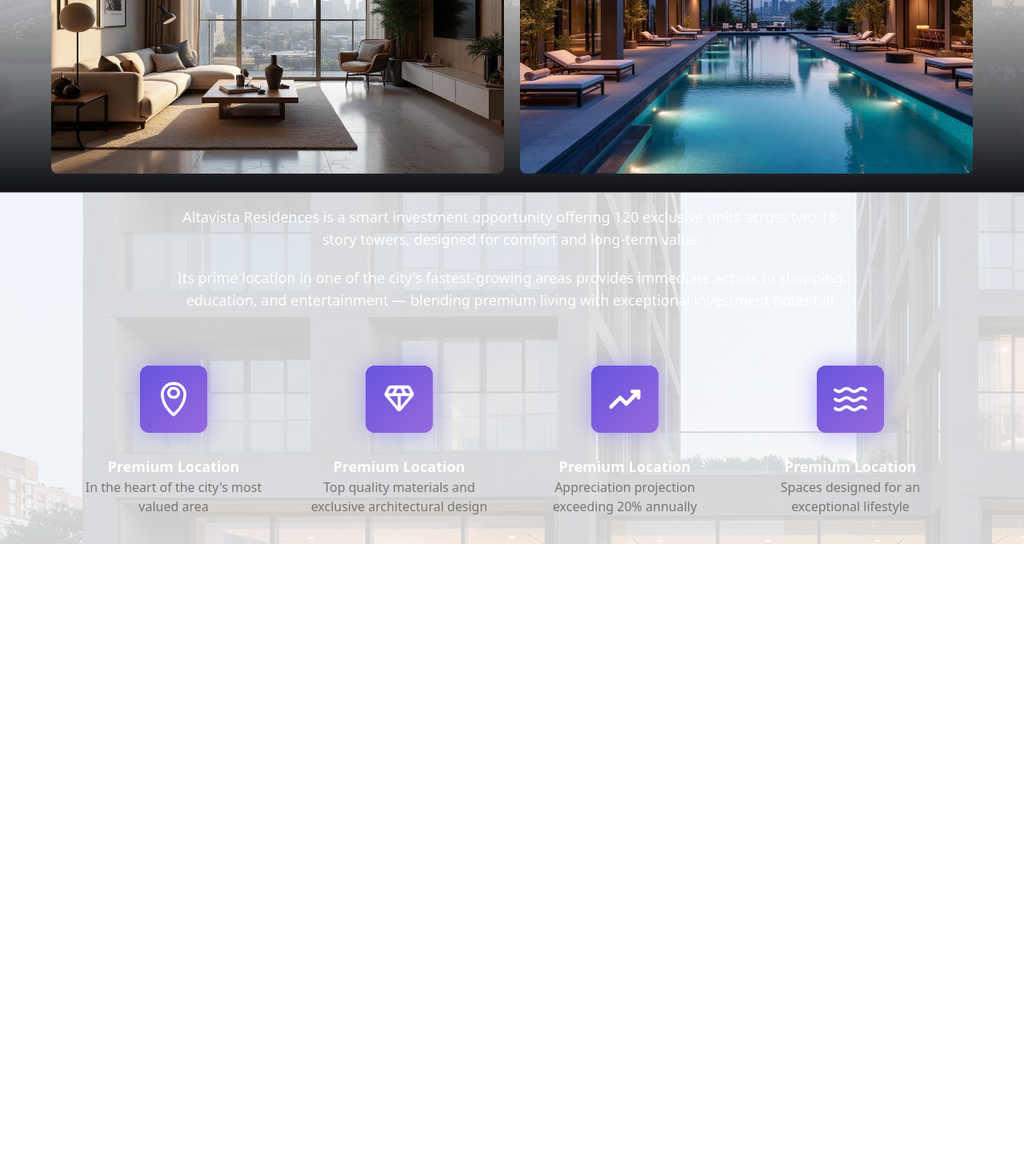
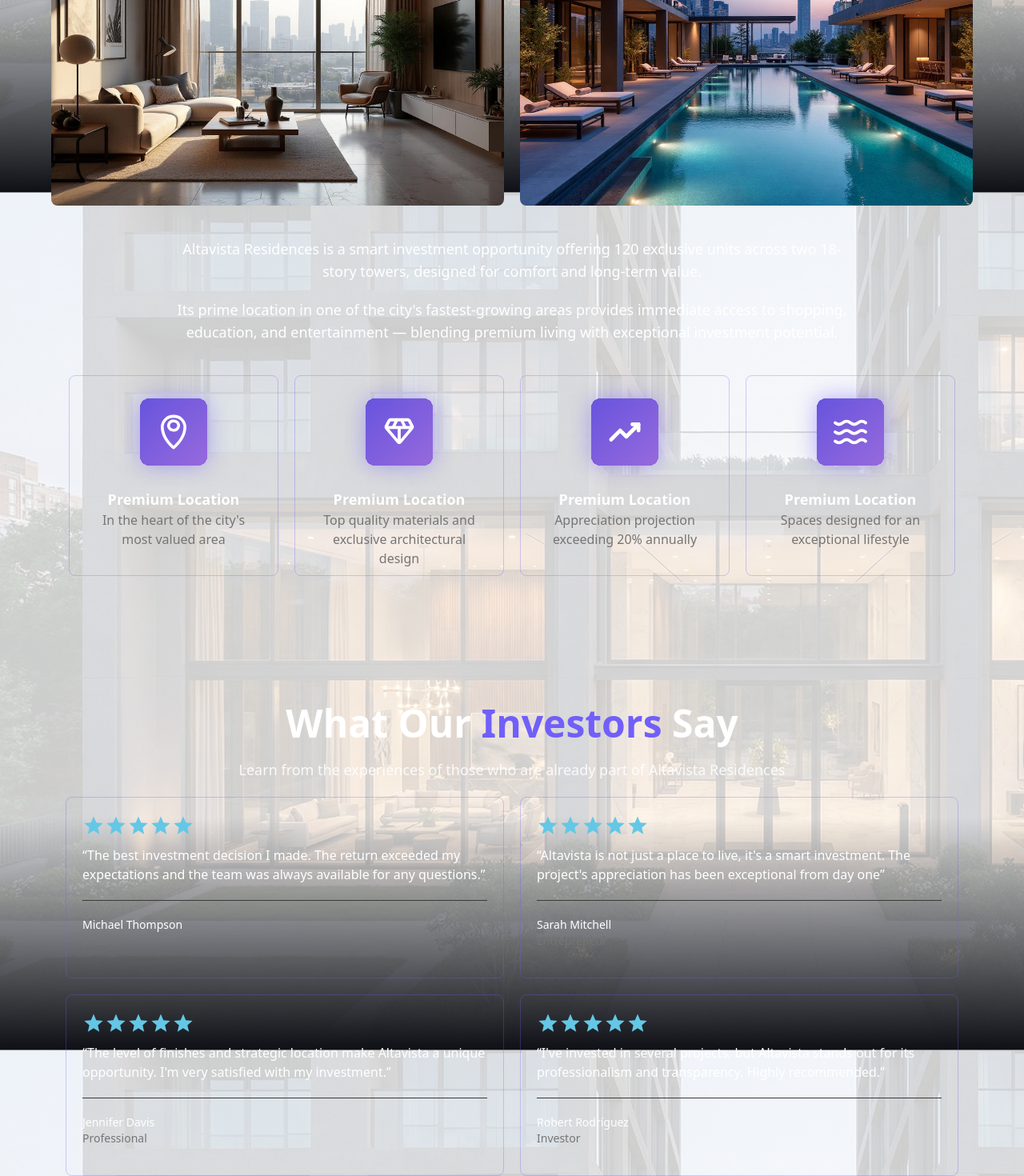
Before and after one commit to Andri-jose/Landing-Page-Real-Estate, a React (Vite) app: page / in a window 1280 px wide. Shown: the part 1903-3373 px from the top of the page at 80% size. Before the commit the page ends 2583 px from the top, so only its background shows below. Built offline with nearby package versions, Linux system fonts and the light colour scheme.

Commit message:
adding reviews

```diff
--- a/src/App.tsx
+++ b/src/App.tsx
@@ -6,6 +6,71 @@ import frame from './assets/icons/frame.svg'
 import diamond from './assets/icons/diamond.svg'
 import investment from './assets/icons/investment.svg'
 import water from './assets/icons/water.svg'
+import stars from './assets/icons/stars.svg'
+
+
+ type Feature = {
+          icon: string;
+          title: string;
+          text: string;
+        };
+
+const features: Feature[] = [
+  {
+    icon: frame,
+    title: "Premium Location",
+    text: "In the heart of the city's most valued area",
+  },
+  {
+    icon: diamond,
+    title: "Premium Location",
+    text: "Top quality materials and exclusive architectural design",
+  },
+  {
+    icon: investment,
+    title: "Premium Location",
+    text: "Appreciation projection exceeding 20% annually",
+  },
+  {
+    icon: water,
+    title: "Premium Location",
+    text: "Spaces designed for an exceptional lifestyle",
+  },
+];
+
+ type Experiences = {
+          stars: string;
+          review: string;
+          name: string;
+          position: string;
+        };
+
+const experience: Experiences[] = [
+  {
+    stars: stars,
+    review: "“The best investment decision I made. The return exceeded my expectations and the team was always available for any questions.”",
+    name: "Michael Thompson",
+    position: "Investor",
+  },
+  {
+    stars: stars,
+    review: "“Altavista is not just a place to live, it's a smart investment. The project's appreciation has been exceptional from day one”",
+    name: "Sarah Mitchell",
+    position: "Entrepreneur",
+  },
+  {
+    stars: stars,
+    review: "“The level of finishes and strategic location make Altavista a unique opportunity. I'm very satisfied with my investment.”",
+    name: "Jennifer Davis",
+    position: "Professional",
+  },
+   {
+    stars: stars,
+    review: "“I've invested in several projects, but Altavista stands out for its professionalism and transparency. Highly recommended.”",
+    name: "Robert Rodríguez",
+    position: "Investor",
+  }
+];
 
 function App() {
 
@@ -34,7 +99,7 @@ function App() {
           <button className="cursor-pointer"><img src={arrow} className='w-14'/></button>
         </div>
       </section>
-      <section className='mb-40 border-solid border border-purple/30 rounded-lg p-8 w-xl'>
+      <div className='mb-40 border-solid border border-purple/30 rounded-lg p-8 w-xl'>
         <div>
           <h3 className='text-3xl font-semibold'>Register for the webinar</h3>
           <p className='text-sm mb-6 mt-2'>Complete your details and secure your spot at the
@@ -58,10 +123,10 @@ function App() {
             with project information.
           </p>
         </form>
-      </section>
-      <section className='flex flex-col items-center justify-between h-139'>
-        <h2 className='text-5xl'>About <b className='text-purple'>Altavista Residences</b></h2>
-        <p className='text-lg'>A project designed for those who want to invest in their future without
+      </div>
+      <section className='flex flex-col items-center '>
+        <h2 className='text-5xl mb-5 font-semibold'>About <b className='text-purple'>Altavista Residences</b></h2>
+        <p className='text-lg mb-5 text-subtitle'>A project designed for those who want to invest in their future without
           compromising their lifestyle
         </p>
         <div className='grid grid-cols-2 gap-5 w-6xl'>
@@ -77,31 +142,32 @@ function App() {
             exceptional investment potential.
           </p>
         </div>
-        <section className='flex justify-between gap-5 mt-10'>
-          <div className='flex flex-col items-center px-5 w-65.5 h-62.75'>
-            <img src={frame} className='w-35'/>
-            <h3 className='text-subtitle text-lg font-semibold'>Premium Location</h3>
-            <p className='text-base text-textIcons'>In the heart of the city's most valued area</p>
-          </div>
-          <div className='flex flex-col items-center px-5 w-65.5'>
-            <img src={diamond} className='w-35'/>
-            <h3 className='text-subtitle text-lg font-semibold'>Premium Location</h3>
-            <p className='text-base text-textIcons'>Top quality materials and exclusive architectural design</p>
-          </div>
-          <div className='flex flex-col items-center px-5 w-65.5'>
-            <img src={investment} className='w-35'/>
-            <h3 className='text-subtitle text-lg font-semibold'>Premium Location</h3>
-            <p className='text-base text-textIcons'>Appreciation projection exceeding 20% annually</p>
-          </div>
-          <div className='flex flex-col items-center px-5 w-65.5'>
-            <img src={water} className='w-35'/>
-            <h3 className='text-subtitle text-lg font-semibold'>Premium Location</h3>
-            <p className='text-base text-textIcons'>Spaces designed for an exceptional lifestyle</p>
-          </div>
+        <section className="flex justify-between gap-5 mt-10">
+          {features.map((value, index) => (
+            <div key={index} className='flex flex-col items-center px-5 w-65.5 h-62.75 border-solid border border-purple/30 rounded-lg'>
+              <img src={value.icon} className='w-35'/>
+              <h3 className='text-subtitle text-lg font-semibold'>{value.title}</h3>
+              <p className='text-base text-textIcons'>{value.text}</p>
+            </div>
+          ))}
         </section>
-
       </section>
 
+      <section className='mt-40'>
+        <h2 className='text-5xl text-subtitle font-semibold mb-5'>What Our <b className='text-purple'>Investors</b> Say</h2>
+        <p className='text-lg mb-5'>Learn from the experiences of those who are already part of Altavista Residences</p>
+        <article className='grid grid-cols-2 gap-5'>
+          {experience.map((value, index) => (
+            <blockquote key={index} className='flex flex-col items-start px-5 pt-5 w-137  border-solid border border-purple/30 rounded-lg'>
+              <img src={value.stars} className='w-35 mb-3'/>
+              <p className='text-base text-subtitle text-left '>{value.review}</p>
+              <hr className="w-full h-px bg-backgroundLine border-none my-5" />
+              <h3 className='text-subtitle text-sm'>{value.name}</h3>
+              <p className='text-textIcons text-sm mb-9'>{value.position}</p>
+            </blockquote>
+          ))}
+        </article>
+      </section>
 
     </div>
   )
--- a/src/index.css
+++ b/src/index.css
@@ -7,6 +7,7 @@
   --color-hover-button: #3D3294;
   --color-highlight: #64C7E5;
   --color-textIcons: #757575;
+  --color-backgroundLine: #3A3A3A;
 }
 
 :root {
```
Also changed, not shown: src/assets/icons/stars.svg (added).
